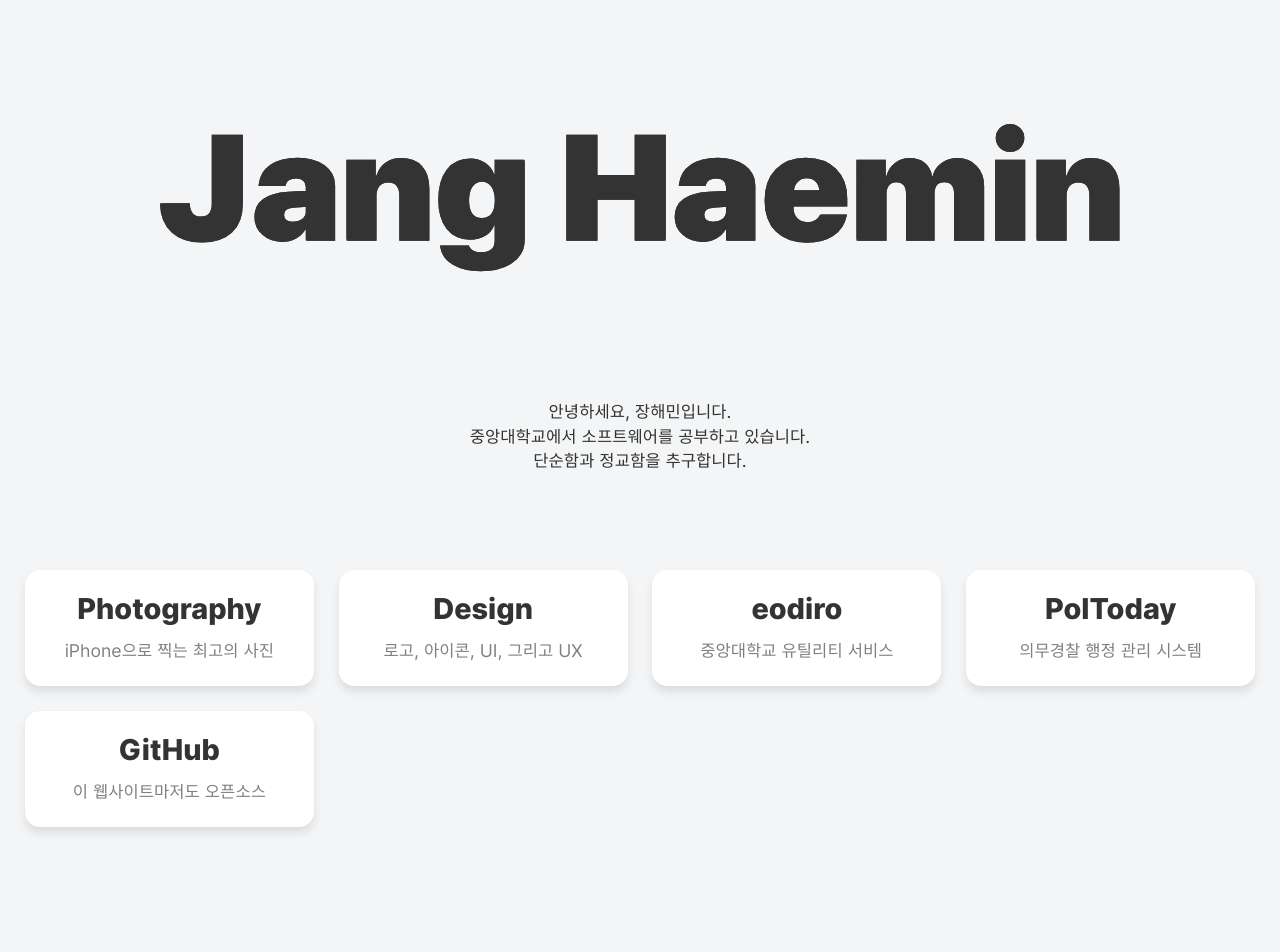
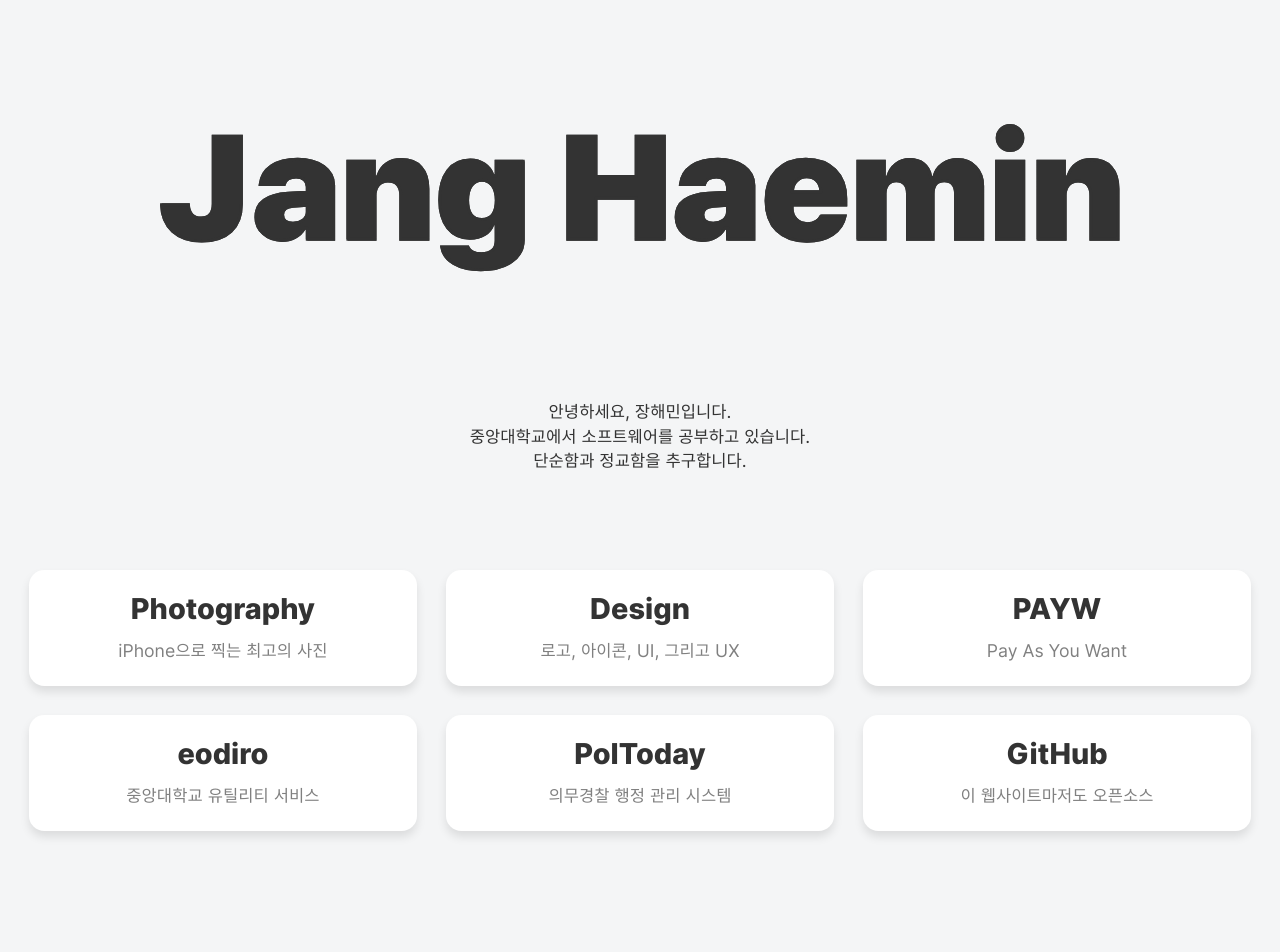
Before and after one commit to jhaemin/jhaemin.com-vue, a Nuxt app: page / in a window 1280 px wide. Shown: the top 952 px of the page. Built offline with nearby package versions, Linux system fonts and the light colour scheme.

Commit message:
refactor: remove unused codes

```diff
--- a/src/pages/index.vue
+++ b/src/pages/index.vue
@@ -229,6 +229,16 @@
             </box>
           </div>-->
           <div class="grid-item-wrapper">
+            <Box class="payw" box-external-link="https://payw.org">
+              <template v-slot:title>
+                PAYW
+              </template>
+              <template v-slot:description>
+                Pay As You Want
+              </template>
+            </Box>
+          </div>
+          <div class="grid-item-wrapper">
             <Box class="eodiro" box-external-link="https://eodiro.com">
               <template v-slot:title>
                 eodiro
@@ -270,7 +280,6 @@
 
 <script>
 import anime from 'animejs'
-import axios from 'axios'
 import Box from '~/components/home/Box'
 
 export default {
@@ -288,25 +297,6 @@ export default {
     }
   },
   mounted() {
-    // axios
-    //   .get('http://localhost:4000/auth', {
-    //     params: {
-    //       APIKey: 'hello world'
-    //     }
-    //   })
-    //   .then(res => {
-    //     console.log(res.data)
-    //   })
-    const homeContent = this.$el.querySelector('.home-content')
-    const intro = document.querySelector('.intro')
-
-    let timeoutAmount = 2500
-    if (sessionStorage.getItem('sawHome') === 'true') {
-      timeoutAmount = 0
-    }
-
-    sessionStorage.setItem('sawHome', 'true')
-
     anime({
       targets: '.jhaemin-path',
       opacity: 1,
@@ -343,8 +333,7 @@ export default {
 @import '~/assets/scss/global-mixins.scss';
 
 #home {
-  width: calc(100% - #{2 * $moderate-gap});
-  // max-width: 37rem;
+  width: calc(100% - 3rem);
   margin: auto;
   padding-bottom: $moderate-bottom;
 
@@ -413,7 +402,7 @@ export default {
       margin: auto;
       margin-top: 5rem;
       display: grid;
-      grid-gap: $moderate-gap $moderate-gap;
+      grid-gap: 1.5rem;
       grid-template-columns: repeat(auto-fit, minmax(15rem, 1fr));
     }
   }
```
